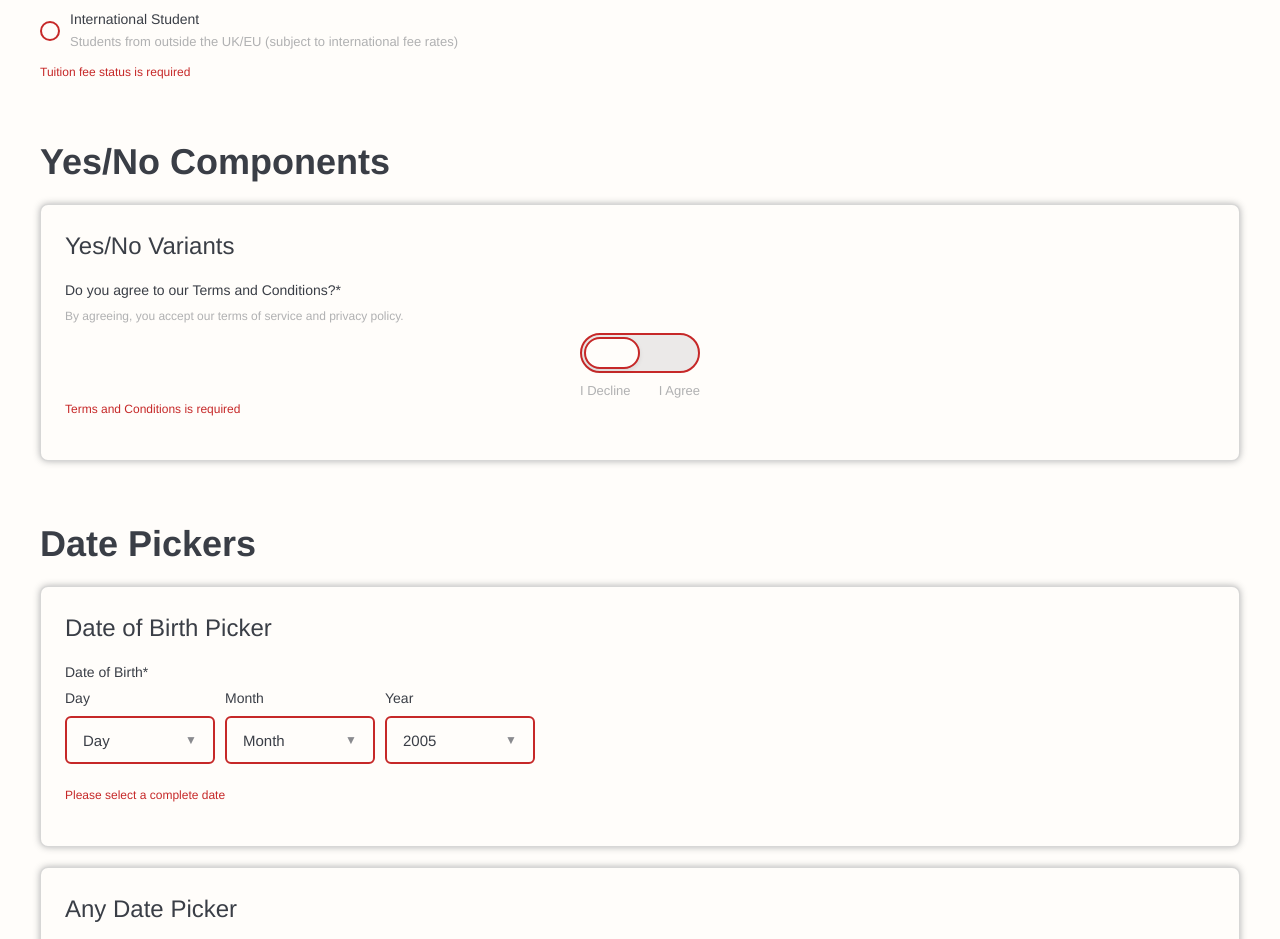
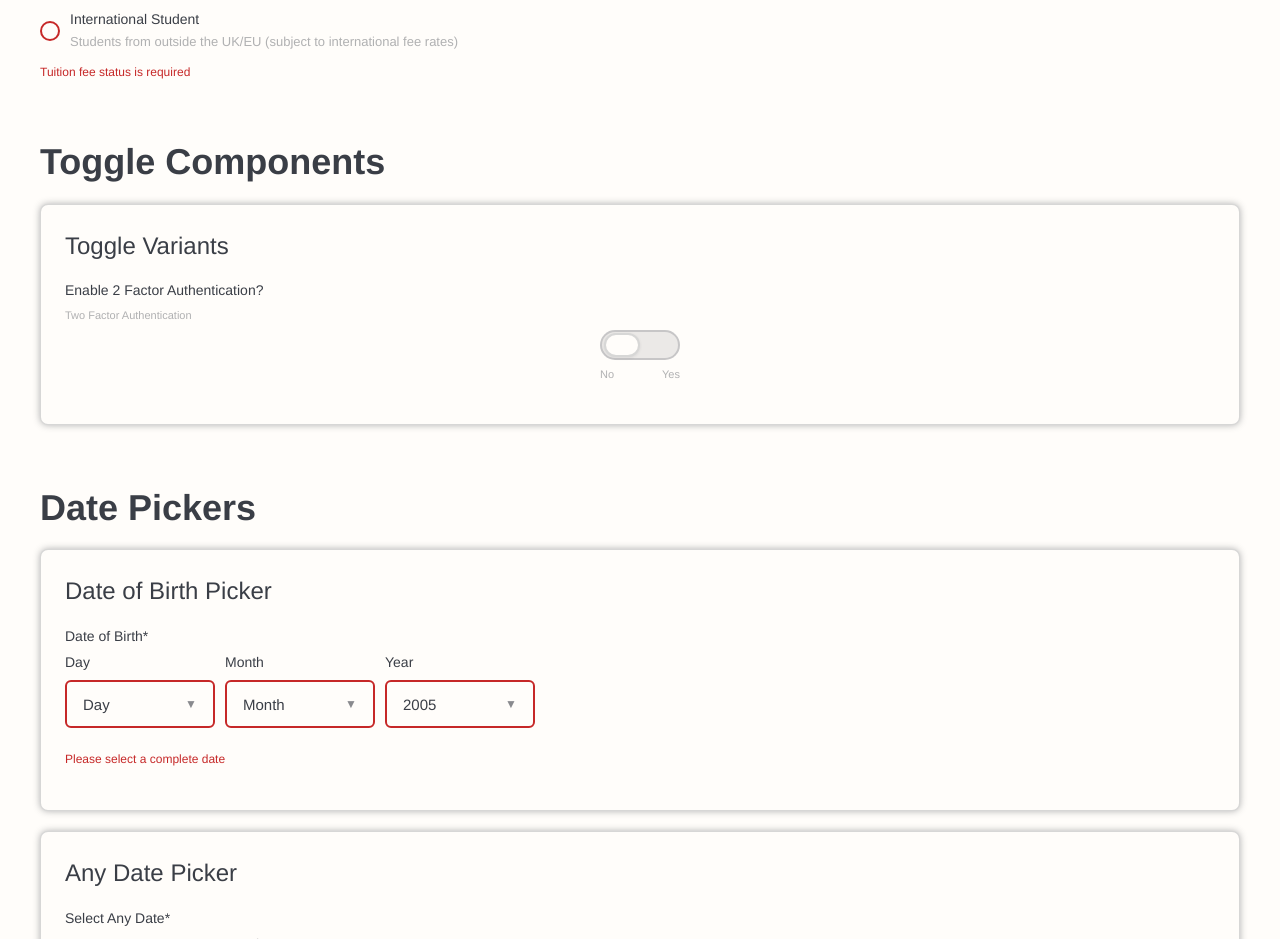
Before and after one commit to Payoshika/sylphscope_front, a React (Vite) app: page /components in a window 1280 px wide. Shown: the part 1220-2159 px from the top of the page. Built offline with nearby package versions, Linux system fonts and the light colour scheme.

Commit message:
add toggle components

```diff
--- a/src/components/inputComponents/YesNo.tsx
+++ b/src/components/inputComponents/Toggle.tsx
@@ -1,14 +1,14 @@
 import React, { useState, useEffect } from "react";
 
-export type YesNoValue = "yes" | "no" | "";
+export type ToggleValue = "yes" | "no" | "";
 
-interface YesNoProps {
+interface ToggleProps {
   id: string;
   name: string;
   label: string;
   question?: string;
-  value: YesNoValue;
-  onChange: (value: YesNoValue) => void;
+  value: ToggleValue;
+  onChange: (value: ToggleValue) => void;
   disabled?: boolean;
   error?: boolean | string;
   required?: boolean;
@@ -23,7 +23,7 @@ interface YesNoProps {
   className?: string;
 }
 
-const YesNo: React.FC<YesNoProps> = ({
+const Toggle: React.FC<ToggleProps> = ({
   id,
   name,
   label,
@@ -60,7 +60,7 @@ const YesNo: React.FC<YesNoProps> = ({
 
   const handleToggleChange = () => {
     if (disabled) return;
-    const newValue: YesNoValue = value === "yes" ? "no" : "yes";
+    const newValue: ToggleValue = value === "yes" ? "no" : "yes";
     onChange(newValue);
   };
 
@@ -100,9 +100,7 @@ const YesNo: React.FC<YesNoProps> = ({
               hasError ? "yes-no-toggle__slider--error" : ""
             } ${disabled ? "yes-no-toggle__slider--disabled" : ""}`}
           >
-            <span className="yes-no-toggle__label">
-              {value === "yes" ? yesLabel : value === "no" ? noLabel : ""}
-            </span>
+            {/* Removed the label span - just empty slider */}
           </div>
         </div>
 
@@ -133,10 +131,10 @@ const YesNo: React.FC<YesNoProps> = ({
   );
 };
 
-export default YesNo;
+export default Toggle;
 
 // Helper functions for external use
-export const getYesNoLabel = (value: YesNoValue): string => {
+export const getToggleLabel = (value: ToggleValue): string => {
   switch (value) {
     case "yes":
       return "Yes";
@@ -147,11 +145,11 @@ export const getYesNoLabel = (value: YesNoValue): string => {
   }
 };
 
-export const isYesSelected = (value: YesNoValue): boolean => value === "yes";
-export const isNoSelected = (value: YesNoValue): boolean => value === "no";
+export const isYesSelected = (value: ToggleValue): boolean => value === "yes";
+export const isNoSelected = (value: ToggleValue): boolean => value === "no";
 
-// Factory function to create YesNo configurations
-export const createYesNoConfig = (config: {
+// Factory function to create Toggle configurations
+export const createToggleConfig = (config: {
   id: string;
   name: string;
   label: string;
--- a/src/css/components/inputComponents/yesno.scss
+++ b/src/css/components/inputComponents/toggle.scss
@@ -2,21 +2,21 @@
 @use "../../global/mixins" as *;
 @use "./shared" as shared;
 
-// YesNo Toggle Component - Enhanced
+// YesNo Toggle Component - Fixed Container Bounds
 .yes-no-toggle {
   display: flex;
   flex-direction: column;
-  gap: 1rem;
+  gap: 0.8rem;
   align-items: center;
   width: 100%;
 
   &__track {
     position: relative;
-    width: 12rem;
-    height: 4rem;
+    width: 8rem;
+    height: 3rem;
     background-color: $subtle-color;
     border: 2px solid $border-color;
-    border-radius: 2rem;
+    border-radius: 1.5rem;
     cursor: pointer;
     transition: all 0.3s ease;
 
@@ -32,36 +32,32 @@
 
   &__slider {
     position: absolute;
-    top: 0.2rem;
-    left: 0.2rem;
-    width: 5.6rem;
-    height: 3.2rem;
+    top: 0.15rem;
+    left: 0.15rem;
+    width: 3.6rem;
+    height: 2.4rem;
     background-color: $background-color;
     border: 2px solid $border-color;
-    border-radius: 1.6rem;
+    border-radius: 1.2rem;
     transition: all 0.3s ease;
     display: flex;
     align-items: center;
     justify-content: center;
-    font-size: 1.2rem;
-    font-weight: 500;
-    color: $text-color;
-    box-shadow: 0 2px 4px rgba($shadow-color, 0.1);
+    box-shadow: 0 1px 3px rgba($shadow-color, 0.1);
 
-    // Yes position (right side) - Primary color
+    // Yes position (right side) - Fixed to stay within bounds
+    // Track width (8rem) - slider width (3.6rem) - padding (0.3rem total) = 4.1rem max
     &--yes {
-      transform: translateX(5.6rem);
+      transform: translateX(3.6rem);
       background-color: $primary-color;
       border-color: $primary-color;
-      color: $background-color;
     }
 
-    // No position (left side) - Shallow/muted color
+    // No position (left side) - stays at starting position
     &--no {
       transform: translateX(0);
       background-color: $muted-color;
       border-color: $muted-color;
-      color: $background-color;
     }
 
     &--error {
@@ -70,7 +66,6 @@
 
     &--disabled {
       background-color: $subtle-color;
-      color: $muted-color;
       cursor: not-allowed;
       opacity: 0.6;
     }
@@ -79,15 +74,14 @@
   &__labels {
     display: flex;
     justify-content: space-between;
-    width: 12rem;
-    font-size: 1.3rem;
+    width: 8rem;
+    font-size: 1.1rem;
     font-weight: 500;
   }
 
   &__option {
     transition: color 0.3s ease;
 
-    // No option styling (left side) - shallow color
     &--no {
       color: $muted-color;
 
@@ -97,7 +91,6 @@
       }
     }
 
-    // Yes option styling (right side) - primary color
     &--yes {
       color: $muted-color;
 
@@ -108,48 +101,48 @@
     }
   }
 
-  // Size variants
+  // Size variants - Fixed calculations
   &--small {
     .yes-no-toggle__track {
-      width: 9rem;
-      height: 3rem;
+      width: 6rem;
+      height: 2.4rem;
     }
 
     .yes-no-toggle__slider {
-      width: 4rem;
-      height: 2.4rem;
-      font-size: 1rem;
+      width: 2.8rem;
+      height: 1.8rem;
 
       &--yes {
-        transform: translateX(4.2rem);
+        // 6rem - 2.8rem - 0.3rem = 2.9rem
+        transform: translateX(2.9rem);
       }
     }
 
     .yes-no-toggle__labels {
-      width: 9rem;
-      font-size: 1.1rem;
+      width: 6rem;
+      font-size: 1rem;
     }
   }
 
   &--large {
     .yes-no-toggle__track {
-      width: 15rem;
-      height: 5rem;
+      width: 10rem;
+      height: 3.8rem;
     }
 
     .yes-no-toggle__slider {
-      width: 7rem;
-      height: 4.2rem;
-      font-size: 1.4rem;
+      width: 4.8rem;
+      height: 3rem;
 
       &--yes {
-        transform: translateX(7.2rem);
+        // 10rem - 4.8rem - 0.3rem = 4.9rem
+        transform: translateX(4.9rem);
       }
     }
 
     .yes-no-toggle__labels {
-      width: 15rem;
-      font-size: 1.5rem;
+      width: 10rem;
+      font-size: 1.3rem;
     }
   }
 
@@ -212,83 +205,83 @@
 
 // Help text styling
 .help-text {
-  font-size: 1.2rem;
+  font-size: 1.1rem;
   color: $muted-color;
-  margin-bottom: 0.8rem;
+  margin-bottom: 0.6rem;
   line-height: 1.4;
 }
 
-// Mobile responsive adjustments
+// Mobile responsive adjustments - Fixed calculations
 @include smartphone {
   .yes-no-toggle {
     &__track {
-      width: 10rem;
-      height: 3.6rem;
+      width: 7rem;
+      height: 2.8rem;
     }
 
     &__slider {
-      width: 4.6rem;
-      height: 2.8rem;
-      font-size: 1.1rem;
+      width: 3.2rem;
+      height: 2.2rem;
 
       &--yes {
-        transform: translateX(4.6rem);
+        // 7rem - 3.2rem - 0.3rem = 3.5rem
+        transform: translateX(3.5rem);
       }
     }
 
     &__labels {
-      width: 10rem;
-      font-size: 1.2rem;
+      width: 7rem;
+      font-size: 1rem;
     }
 
-    // Size variants on mobile
+    // Size variants on mobile - Fixed calculations
     &--small {
       .yes-no-toggle__track {
-        width: 8rem;
-        height: 3rem;
+        width: 5.5rem;
+        height: 2.4rem;
       }
 
       .yes-no-toggle__slider {
-        width: 3.6rem;
-        height: 2.4rem;
-        font-size: 1rem;
+        width: 2.4rem;
+        height: 1.8rem;
 
         &--yes {
-          transform: translateX(3.8rem);
+          // 5.5rem - 2.4rem - 0.3rem = 2.8rem
+          transform: translateX(2.8rem);
         }
       }
 
       .yes-no-toggle__labels {
-        width: 8rem;
-        font-size: 1.1rem;
+        width: 5.5rem;
+        font-size: 0.9rem;
       }
     }
 
     &--large {
       .yes-no-toggle__track {
-        width: 12rem;
-        height: 4rem;
+        width: 8.5rem;
+        height: 3.2rem;
       }
 
       .yes-no-toggle__slider {
-        width: 5.6rem;
-        height: 3.2rem;
-        font-size: 1.3rem;
+        width: 4rem;
+        height: 2.6rem;
 
         &--yes {
-          transform: translateX(5.6rem);
+          // 8.5rem - 4rem - 0.3rem = 4.2rem
+          transform: translateX(4.2rem);
         }
       }
 
       .yes-no-toggle__labels {
-        width: 12rem;
-        font-size: 1.3rem;
+        width: 8.5rem;
+        font-size: 1.1rem;
       }
     }
   }
 
   .help-text {
-    font-size: 1.1rem;
+    font-size: 1rem;
   }
 }
 
--- a/src/css/index.scss
+++ b/src/css/index.scss
@@ -11,7 +11,7 @@
 @use "./components/inputComponents/radio";
 @use "./components/inputComponents/input";
 @use "./components/inputComponents/select";
-@use "./components/inputComponents/yesno";
+@use "./components/inputComponents/toggle";
 @use "./components/inputComponents/searchable-dropdown";
 @use "./components/inputComponents/datepicker";
 @use "./components/inputComponents/monthpicker";
--- a/src/pages/Components.tsx
+++ b/src/pages/Components.tsx
@@ -20,7 +20,7 @@ import Gender from "../components/inputComponents/personalInfo/Gender";
 import TuitionfeeStatus, {
   type TuitionfeeStatusValue,
 } from "../components/inputComponents/personalInfo/TuitionfeeStatus";
-import YesNo, { type YesNoValue } from "../components/inputComponents/YesNo";
+import Toggle, { type ToggleValue } from "../components/inputComponents/Toggle";
 
 import {
   DOBPicker,
@@ -54,11 +54,11 @@ import type { UKUniversityGradeValue } from "../components/inputComponents/acade
 
 const Components = () => {
   // State for interactive components
-  const [yesNoRadio, setYesNoRadio] = useState<YesNoValue>("");
-  const [yesNoToggle, setYesNoToggle] = useState<YesNoValue>("");
-  const [yesNoButtons, setYesNoButtons] = useState<YesNoValue>("");
-  const [isYesNoValid, setIsYesNoValid] = useState(false);
-  const [termsAgreement, setTermsAgreement] = useState<YesNoValue>("");
+  const [toggleRadio, setToggleRadio] = useState<ToggleValue>("");
+  const [toggleSwitch, setToggleSwitch] = useState<ToggleValue>("");
+  const [toggleButtons, setToggleButtons] = useState<ToggleValue>("");
+  const [isToggleValid, setIsToggleValid] = useState(false);
+  const [twoFactorAuth, setTwoFactorAuth] = useState<ToggleValue>("");
 
   const [selectedCountry, setSelectedCountry] = useState<string>("GB");
   const [isCountryValid, setIsCountryValid] = useState(false);
@@ -276,19 +276,18 @@ const Components = () => {
         </section>
 
         <section className="component-section">
-          <h2>Yes/No Components</h2>
-          <Card title="Yes/No Variants">
-            <YesNo
-              id="terms-agreement"
-              name="termsAgreement"
-              label="Terms and Conditions"
-              question="Do you agree to our Terms and Conditions?"
-              value={termsAgreement}
-              onChange={setTermsAgreement}
-              required
-              yesLabel="I Agree"
-              noLabel="I Decline"
-              helpText="By agreeing, you accept our terms of service and privacy policy."
+          <h2>Toggle Components</h2>
+          <Card title="Toggle Variants">
+            <Toggle
+              id="two-factor-authentication"
+              name="two-factor-authentication"
+              label="Two Factor Authentication"
+              question="Enable 2 Factor Authentication?"
+              value={twoFactorAuth}
+              onChange={setTwoFactorAuth}
+              yesLabel="Yes"
+              noLabel="No"
+              helpText="Two Factor Authentication"
               onValidationChange={(isValid, errorMessage) => {
                 console.log("Terms validation:", isValid, errorMessage);
               }}
```
